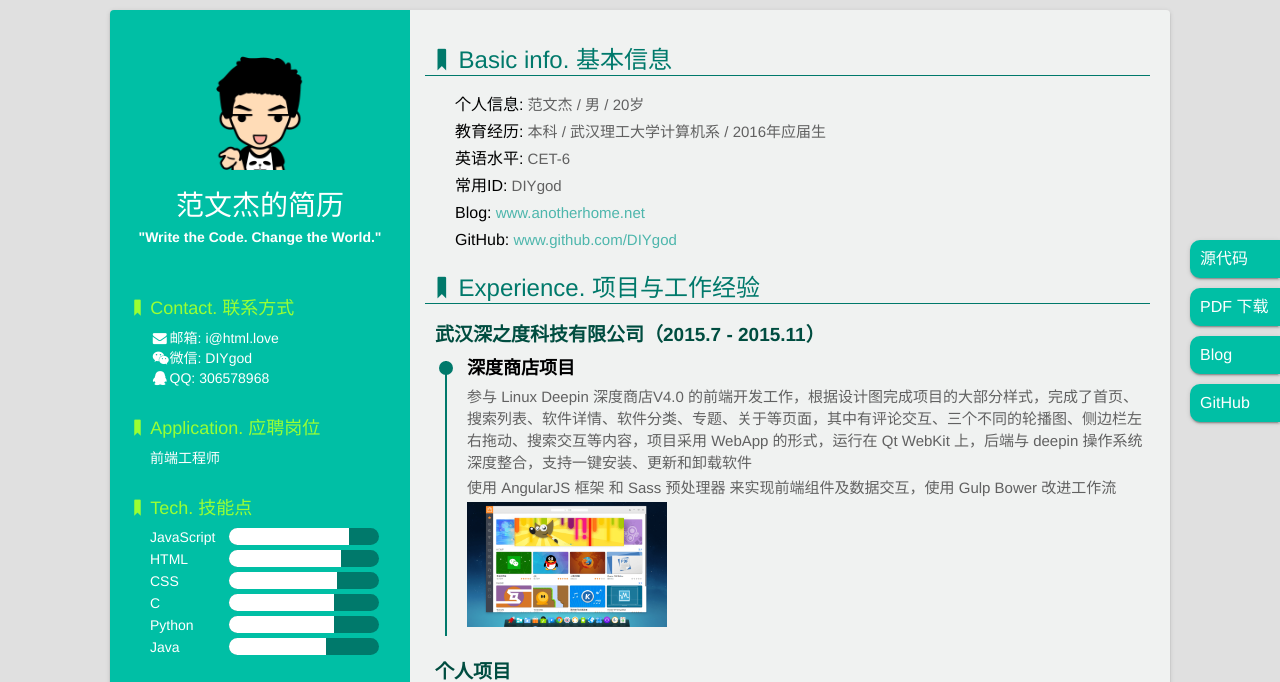
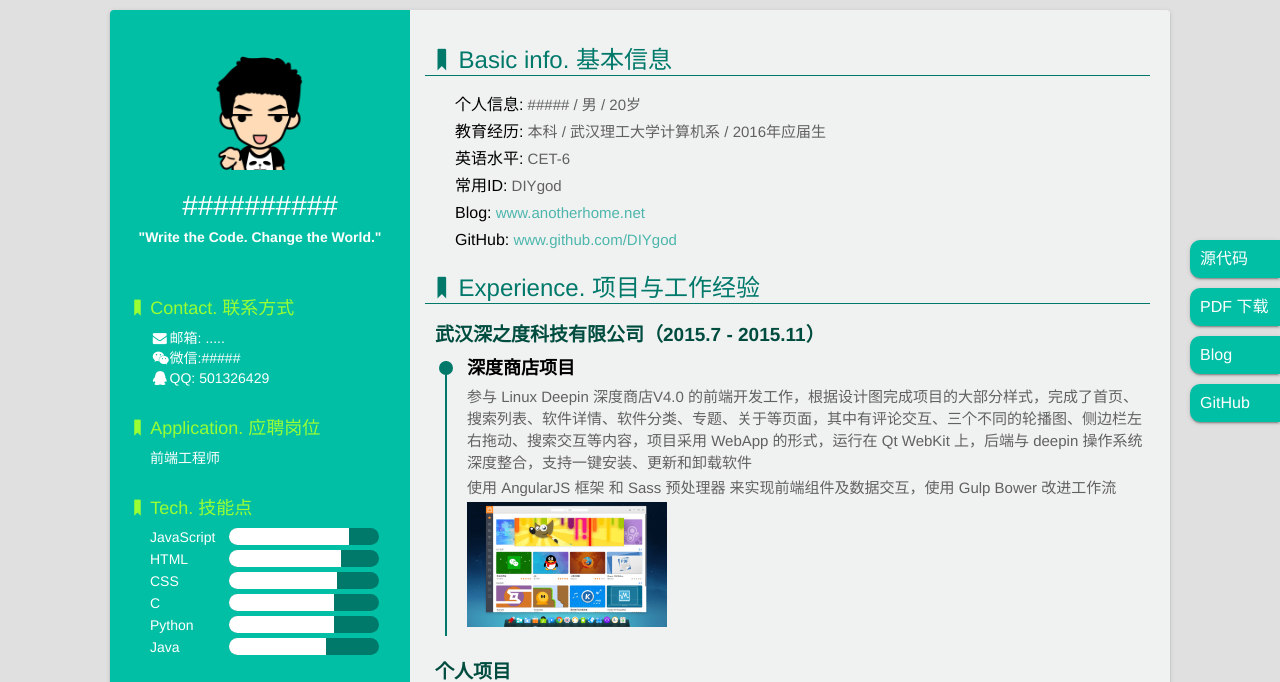
Before and after one commit to witchyang/resume, a website: page index.html in a window 1280 px wide. Shown: the top 682 px of the page. Drawn offline with Linux system fonts and the light colour scheme.

Commit message:
Update index.html

```diff
--- a/index.html
+++ b/index.html
@@ -2,9 +2,9 @@
 <html>
 <head>
     <meta charset="UTF-8">
-    <title>范文杰的简历</title>
-    <meta name="description" content="我是一个充满活力、对前端由衷热爱、善于发现问题的前端工程师。我目前正在寻找前端工程师岗位，希望借此机会为贵司献上我的一点绵薄之力，快招我到碗里来吧！">
-    <meta name="keywords" content="范文杰,DIYgod,前端,工作,简历">
+    <title>######简历</title>
+    <meta name="description" content="#############################">
+    <meta name="keywords" content="####,工作,简历">
     <link rel="shortcut icon" href="favicon.ico">
     <link rel="stylesheet" href="dist/css/style.min.css">
     <link rel="stylesheet" href="dist/css/fontello.min.css">
@@ -26,7 +26,7 @@
                 <a href="https://github.com/DIYgod/Resume" target="_blank">源代码</a>
             </li>
             <li>
-                <a href="前端工程师-范文杰.pdf" target="_blank">PDF 下载</a>
+                <a href="#####.pdf" target="_blank">PDF 下载</a>
             </li>
             <li>
                 <a href="https://www.anotherhome.net" target="_blank">Blog</a>
@@ -40,15 +40,15 @@
         <div class="sidebar">
             <div class="title">
                 <img src="img/head.png">
-                <h1>范文杰的简历</h1>
+                <h1>##########</h1>
                 <h2>"Write the Code. Change the World."</h2>
             </div>
             <ul class="side-info">
                 <li class="someRight">
                     <dt><i class="icon-bookmark"></i>Contact. 联系方式</dt>
-                    <dd><i class="icon-mail-alt"></i>邮箱: <a href="mailto:i@html.love" target="_blank">i@html.love</a></dd>
-                    <dd><i class="icon-wechat"></i>微信: DIYgod</dd>
-                    <dd><i class="icon-qq"></i>QQ: <a href="http://wpa.qq.com/msgrd?v=3&uin=306578968&site=qq&menu=yes" target="_blank">306578968</a></dd>
+                    <dd><i class="icon-mail-alt"></i>邮箱: <a href="mailto:i@html.love" target="_blank">.....</a></dd>
+                    <dd><i class="icon-wechat"></i>微信:#####</dd>
+                    <dd><i class="icon-qq"></i>QQ: <a href="http://wpa.qq.com/msgrd?v=3&uin=306578968&site=qq&menu=yes" target="_blank">501326429</a></dd>
                 </li>
                 <li class="someRight">
                     <dt><i class="icon-bookmark"></i>Application. 应聘岗位</dt>
@@ -103,7 +103,7 @@
             <ul class="main-info">
                 <li class="someRight">
                     <dt><i class="icon-bookmark"></i>Basic info. 基本信息</dt>
-                    <dd><span>个人信息:</span> 范文杰 / 男 / 20岁</dd>
+                    <dd><span>个人信息:</span> ##### / 男 / 20岁</dd>
                     <dd><span>教育经历:</span> 本科 / 武汉理工大学计算机系 / 2016年应届生</dd>
                     <dd><span>英语水平:</span> CET-6</dd>
                     <dd><span>常用ID:</span> DIYgod</dd>
```
